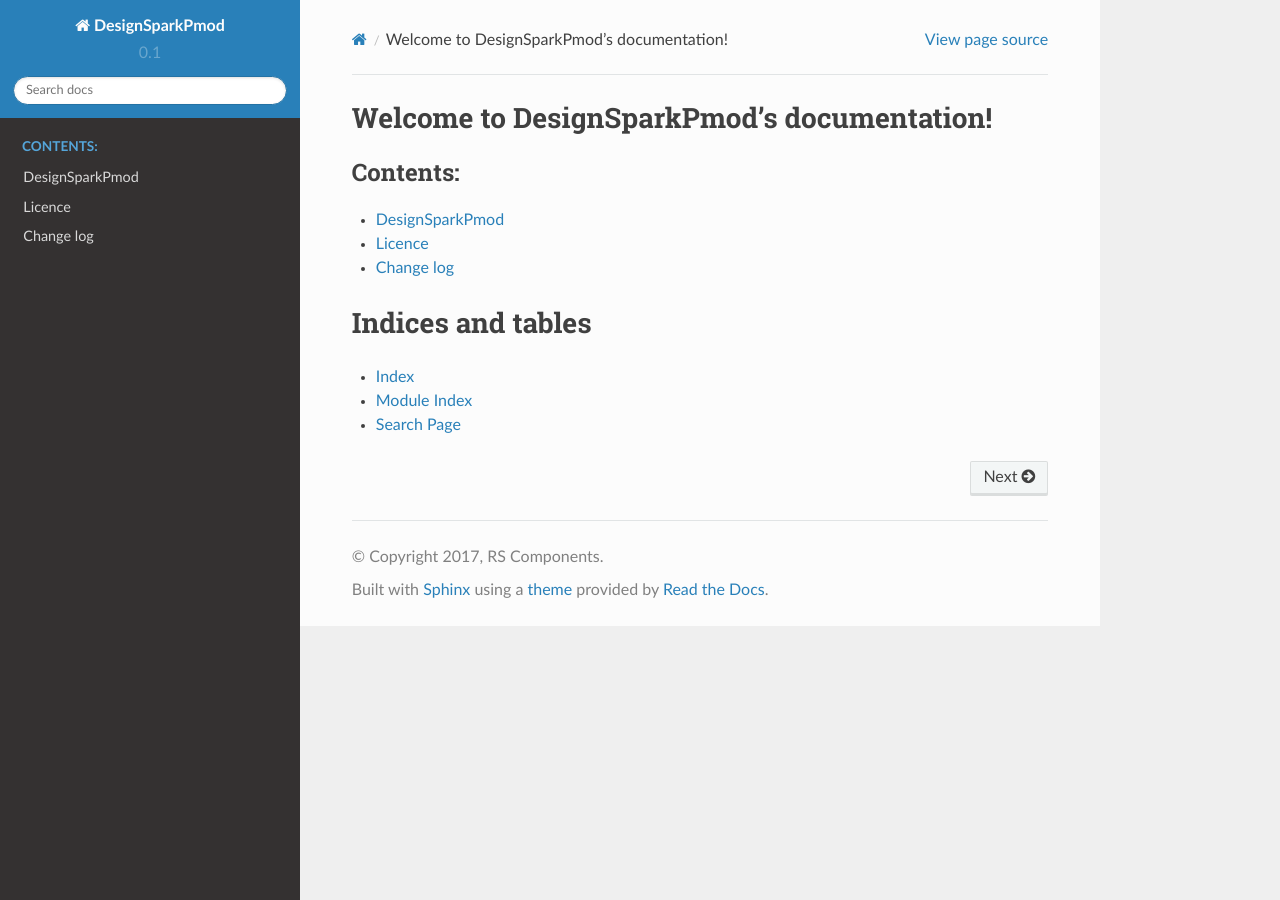
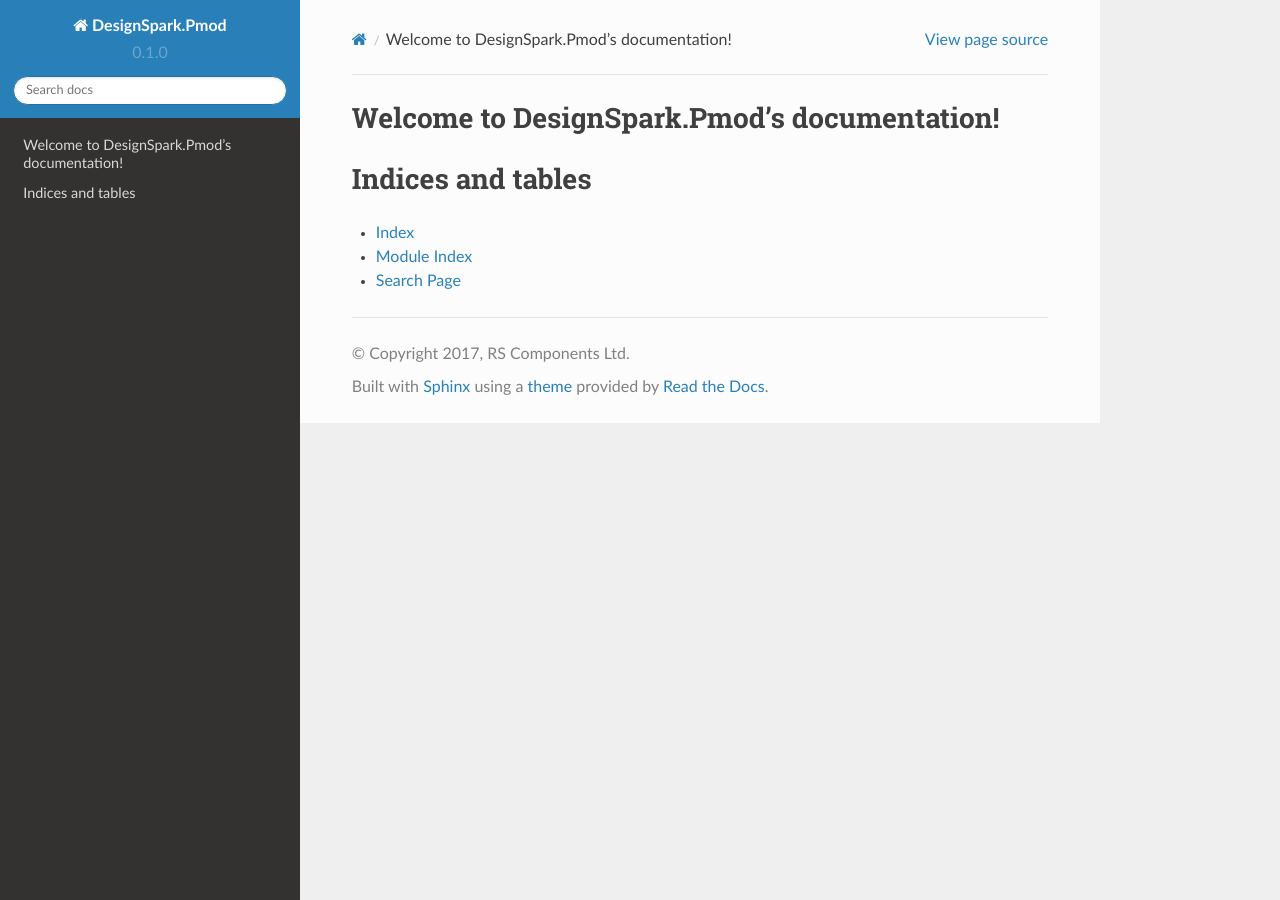
Before and after one commit to DesignSparkRS/DesignSpark.Pmod, a Sphinx documentation site: the page built from docs/index.rst, in a window 1280 px wide. Built offline with Sphinx 7.4.7 and the Read the Docs theme 2.0.0, drawn with Linux system fonts in a browser that asks for light colours.

Commit message:
Updated docs to reflect new name

```diff
--- a/docs/conf.py
+++ b/docs/conf.py
@@ -1,8 +1,8 @@
 #!/usr/bin/env python3
 # -*- coding: utf-8 -*-
 #
-# DesignSparkPmod documentation build configuration file, created by
-# sphinx-quickstart on Sat Nov 25 16:33:22 2017.
+# DesignSpark.Pmod documentation build configuration file, created by
+# sphinx-quickstart on Sun Nov 26 18:39:53 2017.
 #
 # This file is execfile()d with the current directory set to its
 # containing dir.
@@ -23,6 +23,8 @@
 
 sys.path.insert(0, os.path.abspath('.'))
 sys.path.insert(0, os.path.abspath('../'))
+
+# Mock Raspberry Pi GPIO module
 
 sys.modules['RPi'] = mock.Mock()
 sys.modules['RPi.GPIO'] = mock.Mock()
@@ -58,16 +60,16 @@
 master_doc = 'index'
 
 # General information about the project.
-project = 'DesignSparkPmod'
-copyright = '2017, RS Components'
-author = 'RS Components'
+project = 'DesignSpark.Pmod'
+copyright = '2017, RS Components Ltd'
+author = 'RS Components Ltd'
 
 # The version info for the project you're documenting, acts as replacement for
 # |version| and |release|, also used in various other places throughout the
 # built documents.
 #
 # The short X.Y version.
-version = '0.1'
+version = '0.1.0'
 # The full version, including alpha/beta/rc tags.
 release = '0.1.0'
 
@@ -151,8 +153,8 @@
 # (source start file, target name, title,
 #  author, documentclass [howto, manual, or own class]).
 latex_documents = [
-    (master_doc, 'DesignSparkPmod.tex', 'DesignSparkPmod Documentation',
-     'RS Components', 'manual'),
+    (master_doc, 'DesignSparkPmod.tex', 'DesignSpark.Pmod Documentation',
+     'RS Components Ltd', 'manual'),
 ]
 
 
@@ -161,7 +163,7 @@
 # One entry per manual page. List of tuples
 # (source start file, name, description, authors, manual section).
 man_pages = [
-    (master_doc, 'designsparkpmod', 'DesignSparkPmod Documentation',
+    (master_doc, 'designsparkpmod', 'DesignSpark.Pmod Documentation',
      [author], 1)
 ]
 
@@ -172,7 +174,7 @@
 # (source start file, target name, title, author,
 #  dir menu entry, description, category)
 texinfo_documents = [
-    (master_doc, 'DesignSparkPmod', 'DesignSparkPmod Documentation',
+    (master_doc, 'DesignSparkPmod', 'DesignSpark.Pmod Documentation',
      author, 'DesignSparkPmod', 'One line description of project.',
      'Miscellaneous'),
 ]
--- a/docs/index.rst
+++ b/docs/index.rst
@@ -1,17 +1,16 @@
-.. DesignSparkPmod documentation master file, created by
-   sphinx-quickstart on Sat Nov 25 16:33:22 2017.
+.. DesignSpark.Pmod documentation master file, created by
+   sphinx-quickstart on Sun Nov 26 18:39:53 2017.
    You can adapt this file completely to your liking, but it should at least
    contain the root `toctree` directive.
 
-Welcome to DesignSparkPmod's documentation!
-===========================================
+Welcome to DesignSpark.Pmod's documentation!
+============================================
 
 .. toctree::
    :maxdepth: 2
    :caption: Contents:
 
-   readme
-   changes
+
 
 Indices and tables
 ==================
--- a/docs/source/modules.rst
+++ b/docs/source/modules.rst
@@ -1,7 +1,7 @@
-DesignSparkPmod
-===============
+DesignSpark
+===========
 
 .. toctree::
    :maxdepth: 4
 
-   DesignSparkPmod
+   DesignSpark
```
Also changed, not shown: docs/source/DesignSpark.Pmod.rst (added, +78 -0 lines), docs/source/DesignSpark.rst (added, +17 -0 lines), docs/source/DesignSparkPmod.rst (deleted, +0 -78 lines).
